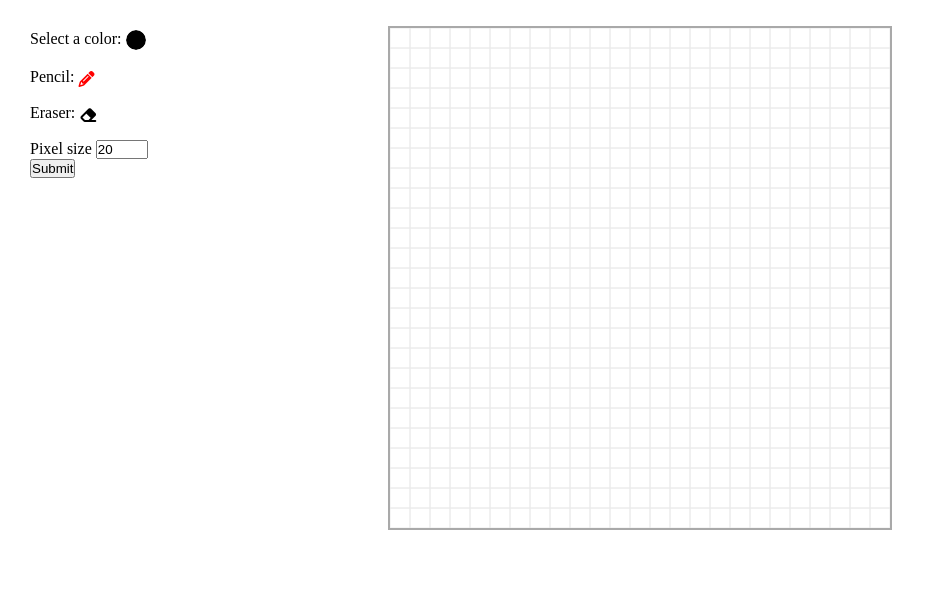
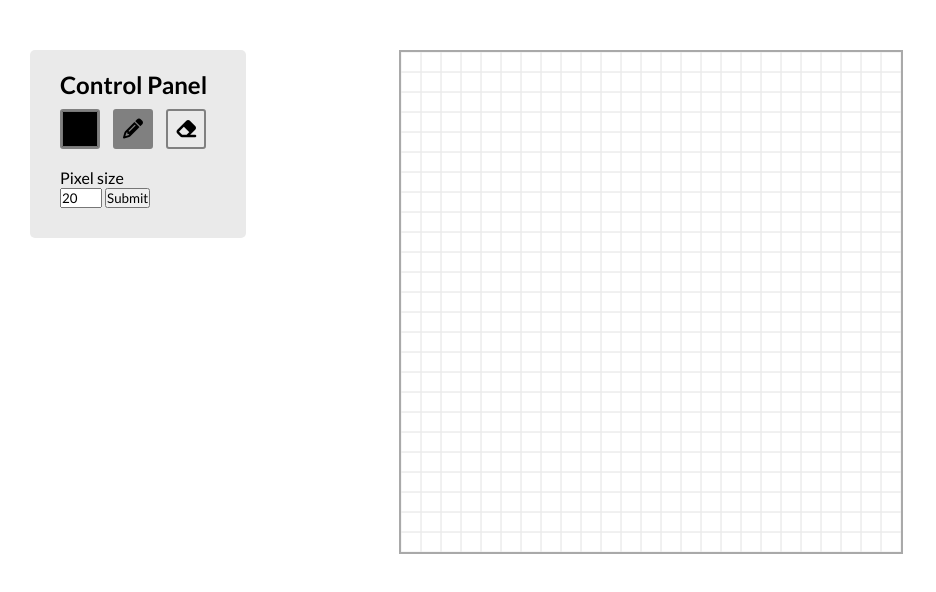
Before and after one commit to Palhanor/Pixel-Art-Studio, a plain HTML site: page index.html in a window 1280 px wide. Shown: the whole page, without its empty margins (0-936 px from the left). Drawn offline with Linux system fonts and the light colour scheme.

Commit message:
Adjusting the style and some minors bugs

```diff
--- /dev/null
+++ b/CSS/style.css
@@ -0,0 +1,43 @@
+* {
+    margin: 0;
+    padding: 0;
+    box-sizing: border-box;
+    font-style: unset;
+    font-family: 'Lato', sans-serif;
+}
+#controls {
+    margin: 50px 30px;
+    display: inline-block;
+    vertical-align: top;
+    background-color: #eaeaea;
+    padding: 20px 30px 30px;
+    border-radius: 5px;
+}
+canvas {
+    border: 2px solid darkgray;
+    display: inline-block;
+    margin: 50px 120px;
+}
+#pencilColor {
+    outline: none;
+    appearance: none;
+}
+#pencilColor::-webkit-color-swatch-wrapper {
+    padding: 0;
+}
+#eraser, #pencil, #pencilColor {
+    width: 40px;
+    height: 40px;
+    cursor: pointer;
+    display: inline-block;
+    vertical-align: top;
+    margin: 10px 10px 0 0;
+    border-radius: 3px;
+    border: 2px double gray;
+}
+#eraser, #pencil {
+    text-align: center;
+    padding: 8px 0 0;
+    font-size: 20px;
+    border: 2px double gray;
+}
--- a/paint.js
+++ b/JS/paint.js
@@ -1,17 +1,16 @@
 /*
 
-Let user set the pixel size - control the pixelSize
-Let user set the screen size
-Crate an eraser tool and avoid eraser erases the grid (paint white and create stroke)
-Create an color pallet
-Make an beautiful UI
-Remove the grid after the drawing has ends
-Let user download or save the draw
-There's a bug when onmouseup outside of canvas
+**************** DEVELOP **************
+Bug - There's a bug when onmouseup outside of canvas
+Feature - Let user set the screen size
+Feature - Create an color pallet
+Feature - Remove the grid after the drawing has ends
+Feature - Let user download or save the draw (right button and save)
+Design - Make an beautiful UI
 
 */
 
-    var screen = document.querySelector("canvas");
+    var screen = document.querySelector("#screen");
     var context = screen.getContext("2d");
     var color = document.querySelector("#pencilColor");
     var pencil = document.querySelector("#pencil");
@@ -22,19 +21,17 @@ There's a bug when onmouseup outside of canvas
     var submitPixelSize = document.querySelector("#submitPixelSize");
 
     var pencilIcon = document.querySelector(".fa-pencil-alt");
-    pencilIcon.style.color = "red";
+    pencilIcon.style.backgroundColor = "gray";
     var eraserIcon = document.querySelector(".fa-eraser");
 
-    // Controls the position and the color of each pixel
     /*
     Have to set a function creating a position to every empty pixel from x = 0 to x = 480 and y = 0 to y = 480
     arrPositionX and arrPositionY has to call the function each one
     And the arrPositionColor has to set "" value in each position
-
     So the paint() function has to change the value in the arrPositionsColor putting the color used by user in the position x and y captured by event
-
     This array will be used to render the image in a full white background, or in the move tool and so on...
     */
+    // Controls the position and the color of each pixel
     var arrPositionsX = [];
     var arrPositionsY = [];
     var arrPositionsColor = [];
@@ -66,11 +63,11 @@ There's a bug when onmouseup outside of canvas
         }
     }
 
+    // Clear the previous grid and screen
     function clearGrid() {
-        // Clear the trevious grid and screen
         context.fillStyle = "white";
         context.fillRect(0, 0, 500, 500);
-            }
+    }
 
     // Creates the pixel
     function paint(e) {
@@ -112,17 +109,18 @@ There's a bug when onmouseup outside of canvas
 
     // Activates or deactivate the eraser
     function pencilControl() {
-        eraserIcon.style.color = "black";
-        pencilIcon.style.color = "red";
-        pencilOn = !pencilOn;
-        eraserOn = !eraserOn;
+        eraserIcon.style.backgroundColor = "white";
+        pencilIcon.style.backgroundColor = "gray";
+        pencilOn = true;
+        eraserOn = false;
 
     }
 
     function eraserControl() {
-        pencilIcon.style.color = "black";
-        eraserIcon.style.color = "red";
-        eraserOn = !eraserOn;
+        pencilIcon.style.backgroundColor = "white";
+        eraserIcon.style.backgroundColor = "gray";
+        eraserOn = true;
+        pencilOn = false;
     }
 
     function saveImage() {
--- a/index.html
+++ b/index.html
@@ -3,6 +3,7 @@
 <!-- Move: <i class="fas fa-arrows-alt"></i> -->
 <!-- Text: <i class="fas fa-font"></i> -->
 <!-- Zoom:  && <i class="fas fa-search-minus"></i>  -->
+<!-- Opacity -->
 
 <!DOCTYPE html>
 <html lang="en">
@@ -10,30 +11,29 @@
     <meta charset="UTF-8">
     <meta http-equiv="X-UA-Compatible" content="IE=edge">
     <meta name="viewport" content="width=device-width, initial-scale=1.0">
-    <link rel="stylesheet" href="style.css">
+    <link href="https://fonts.googleapis.com/css2?family=Lato:wght@400;700&display=swap" rel="stylesheet">
+    <link rel="stylesheet" href="CSS/style.css">
     <title>Pixel Art Studio</title>
 </head>
 <body>
 
     <div id="controls">
-        <label for="pencilColor">Select a color: </label>
-        <input type="color" id="pencilColor" name="pencilColor"><br><br>
-        <label for="pencil">Pencil: </label>
-        <i class="fas fa-pencil-alt" id="pencil"></i></i><br><br>
-        <label for="eraser">Eraser: </label>
-        <i class="fas fa-eraser" id="eraser"></i><br><br>
+        <h2>Control Panel</h2>
+        <input type="color" id="pencilColor" name="pencilColor">
+        <i class="fas fa-pencil-alt" id="pencil"></i></i>
+        <i class="fas fa-eraser" id="eraser"></i>
         <!-- <label for="zoom">Zoom: </label>
         <i class="fas fa-search-plus" id="zoom"></i><br><br> -->
-        <label for="resizePixel">Pixel size</label>
-        <input type="number" id="resizePixel" name="resizePixel" value="20" min="10" max="40" step="10"><br>
-        <button id="submitPixelSize">Submit</button><br><br>
+        <br><br><label for="resizePixel">Pixel size</label><br>
+        <input type="number" id="resizePixel" name="resizePixel" value="20" min="10" max="40" step="10">
+        <button id="submitPixelSize">Submit</button>
         <!-- <button id="saveImage">Save</button> -->
     </div>
 
-    <canvas width="500" height="500"></canvas>
+    <canvas width="500" height="500" id="screen"></canvas>
 
     <script src="https://kit.fontawesome.com/e47ec628f8.js" crossorigin="anonymous"></script>
-    <script src="paint.js"></script>
+    <script src="JS/paint.js"></script>
 
 </body>
 </html>
--- a/style.css
+++ /dev/null
@@ -1,50 +0,0 @@
-* {
-    margin: 0;
-    padding: 0;
-    box-sizing: border-box;
-}
-#controls {
-    margin: 30px 30px;
-}
-canvas {
-    border: 2px solid darkgray;
-    display: block;
-    margin: -200px auto;
-}
-
-#pencilColor {
-    border: none;
-    outline: none;
-    appearance: none;
-    width: 20px;
-    height: 20px;
-    border: none;
-    border-radius: 50%;
-    vertical-align: top;
-    cursor: pointer;
-}
-#pencilColor::-webkit-color-swatch-wrapper {
-    padding: 0;
-}
-#pencilColor::-webkit-color-swatch {
-    border: none;
-    border-radius: 50%;
-}
-
-#pencil {
-    display: inline-block;
-    vertical-align: middle;
-    width: 15px;
-    height: 15px;
-    cursor: pointer;
-    border-radius: 2px;
-}
-
-#eraser {
-    display: inline-block;
-    vertical-align: middle;
-    width: 15px;
-    height: 15px;
-    cursor: pointer;
-    border-radius: 2px;
-}
```
